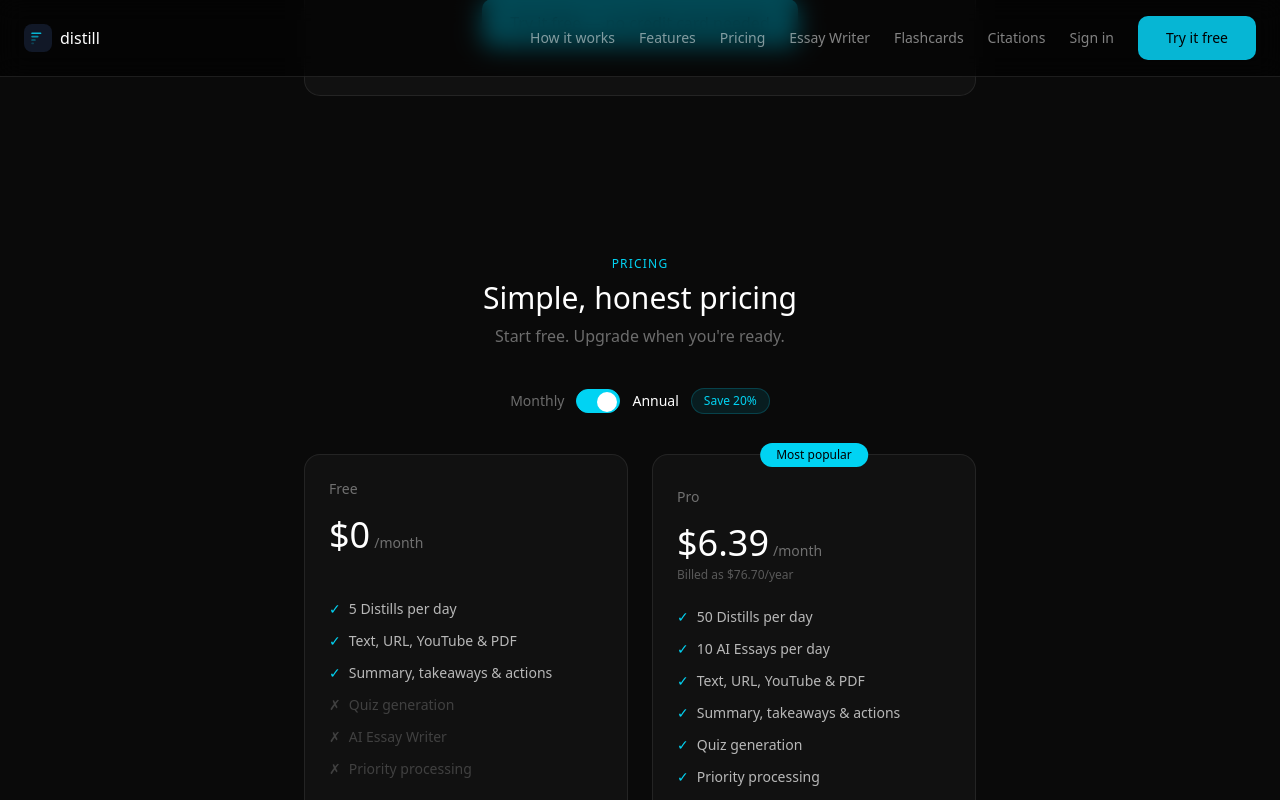
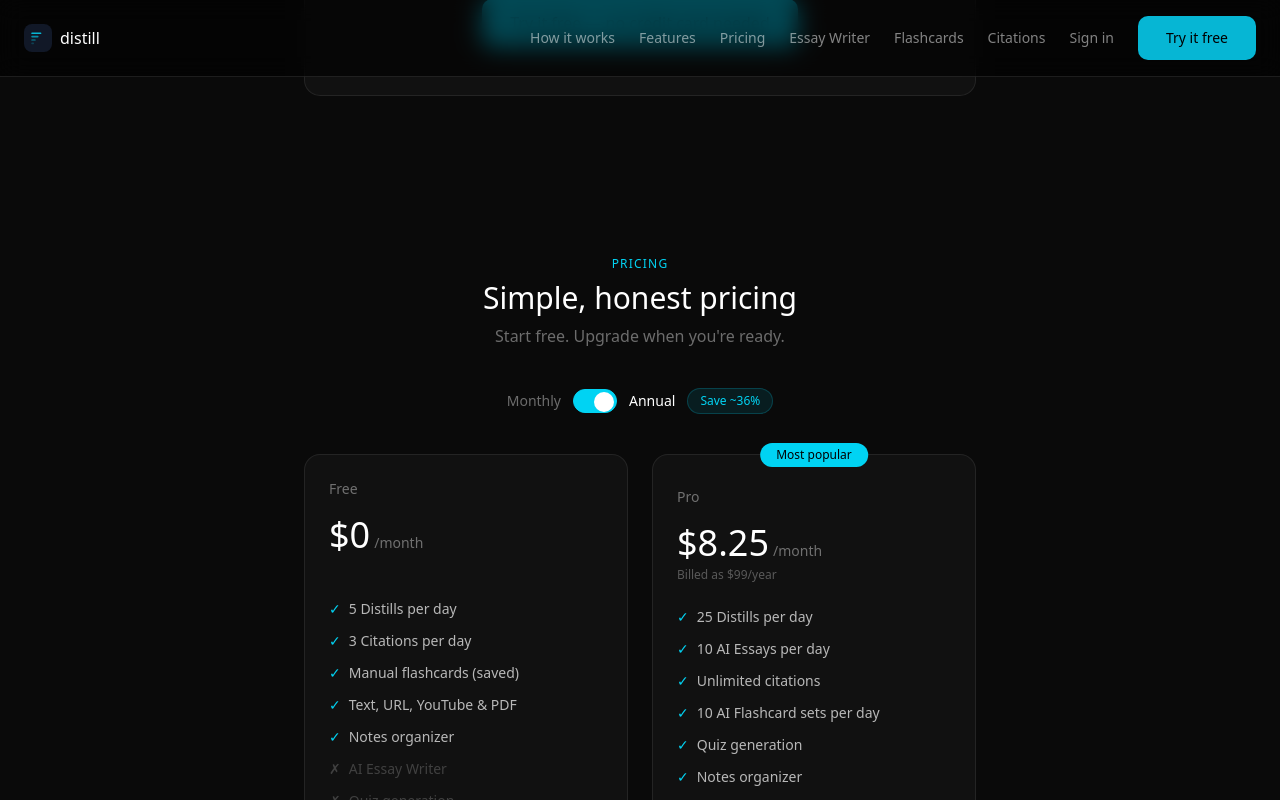
Before and after one commit to azxtyn/Distill, a Next.js app: page / in a window 1280 px wide. Both pictures are taken after a click on the button 643 px from the left and 3101 px from the top of the page. Shown: the part 2701-3501 px from the top of the page. Built offline with nearby package versions, Linux system fonts and the light colour scheme; no server answers.

Commit message:
update pricing to 12.99 monthly 99 yearly new limits

```diff
--- a/app/api/summarize/route.js
+++ b/app/api/summarize/route.js
@@ -5,7 +5,7 @@
 
 const client = new Anthropic({ apiKey: process.env.ANTHROPIC_API_KEY })
 const FREE_DAILY_LIMIT = 5
-const PRO_DAILY_LIMIT = 50
+const PRO_DAILY_LIMIT = 25
 
 export async function POST(req) {
   try {
--- a/components/Pricing.js
+++ b/components/Pricing.js
@@ -56,10 +56,12 @@
           <div className={`absolute top-0.5 w-5 h-5 bg-white rounded-full transition-all ${annual ? 'left-5' : 'left-0.5'}`}></div>
         </button>
         <span className={`text-sm ${annual ? 'text-white font-medium' : 'text-white/40'}`}>Annual</span>
-        {annual && <span className="text-xs font-medium text-cyan-400 bg-cyan-400/10 border border-cyan-400/20 rounded-full px-3 py-1">Save 20%</span>}
+        {annual && <span className="text-xs font-medium text-cyan-400 bg-cyan-400/10 border border-cyan-400/20 rounded-full px-3 py-1">Save ~36%</span>}
       </div>
 
       <div className="grid grid-cols-1 md:grid-cols-2 gap-6 max-w-2xl mx-auto">
+
+        {/* Free tier */}
         <div className="card p-6">
           <p className="text-sm text-white/40 font-medium mb-4">Free</p>
           <div className="flex items-baseline gap-1 mb-1">
@@ -69,11 +71,13 @@
           <p className="text-xs text-white/20 mb-6 h-4"> </p>
           <ul className="space-y-3 mb-8 text-sm">
             <li className="flex items-center gap-2 text-white/70"><span className="text-cyan-400">✓</span> 5 Distills per day</li>
+            <li className="flex items-center gap-2 text-white/70"><span className="text-cyan-400">✓</span> 3 Citations per day</li>
+            <li className="flex items-center gap-2 text-white/70"><span className="text-cyan-400">✓</span> Manual flashcards (saved)</li>
             <li className="flex items-center gap-2 text-white/70"><span className="text-cyan-400">✓</span> Text, URL, YouTube & PDF</li>
-            <li className="flex items-center gap-2 text-white/70"><span className="text-cyan-400">✓</span> Summary, takeaways & actions</li>
+            <li className="flex items-center gap-2 text-white/70"><span className="text-cyan-400">✓</span> Notes organizer</li>
+            <li className="flex items-center gap-2 text-white/20"><span className="text-white/20">✗</span> AI Essay Writer</li>
             <li className="flex items-center gap-2 text-white/20"><span className="text-white/20">✗</span> Quiz generation</li>
-            <li className="flex items-center gap-2 text-white/20"><span className="text-white/20">✗</span> AI Essay Writer</li>
-            <li className="flex items-center gap-2 text-white/20"><span className="text-white/20">✗</span> Priority processing</li>
+            <li className="flex items-center gap-2 text-white/20"><span className="text-white/20">✗</span> AI Flashcard generation</li>
           </ul>
           {!isSignedIn ? (
             <SignUpButton mode="modal">
@@ -86,22 +90,25 @@
           )}
         </div>
 
+        {/* Pro tier */}
         <div className="card p-6 border-cyan-400/30 relative">
-          <div className="absolute -top-3 left-1/2 -translate-x-1/2 bg-cyan-400 text-black text-xs font-medium px-4 py-1 rounded-full">
+          <div className="absolute -top-3 left-1/2 -translate-x-1/2 bg-cyan-400 text-black text-xs font-medium px-4 py-1 rounded-full whitespace-nowrap">
             Most popular
           </div>
           <p className="text-sm text-white/40 font-medium mb-4 mt-2">Pro</p>
           <div className="flex items-baseline gap-1 mb-1">
-            <span className="text-4xl font-medium text-white">{annual ? '$6.39' : '$7.99'}</span>
+            <span className="text-4xl font-medium text-white">{annual ? '$8.25' : '$12.99'}</span>
             <span className="text-white/40 text-sm">/month</span>
           </div>
-          <p className="text-xs text-white/30 mb-6 h-4">{annual ? 'Billed as $76.70/year' : ' '}</p>
+          <p className="text-xs text-white/30 mb-6 h-4">{annual ? 'Billed as $99/year' : ' '}</p>
           <ul className="space-y-3 mb-8 text-sm">
-            <li className="flex items-center gap-2 text-white/70"><span className="text-cyan-400">✓</span> 50 Distills per day</li>
+            <li className="flex items-center gap-2 text-white/70"><span className="text-cyan-400">✓</span> 25 Distills per day</li>
             <li className="flex items-center gap-2 text-white/70"><span className="text-cyan-400">✓</span> 10 AI Essays per day</li>
+            <li className="flex items-center gap-2 text-white/70"><span className="text-cyan-400">✓</span> Unlimited citations</li>
+            <li className="flex items-center gap-2 text-white/70"><span className="text-cyan-400">✓</span> 10 AI Flashcard sets per day</li>
+            <li className="flex items-center gap-2 text-white/70"><span className="text-cyan-400">✓</span> Quiz generation</li>
+            <li className="flex items-center gap-2 text-white/70"><span className="text-cyan-400">✓</span> Notes organizer</li>
             <li className="flex items-center gap-2 text-white/70"><span className="text-cyan-400">✓</span> Text, URL, YouTube & PDF</li>
-            <li className="flex items-center gap-2 text-white/70"><span className="text-cyan-400">✓</span> Summary, takeaways & actions</li>
-            <li className="flex items-center gap-2 text-white/70"><span className="text-cyan-400">✓</span> Quiz generation</li>
             <li className="flex items-center gap-2 text-white/70"><span className="text-cyan-400">✓</span> Priority processing</li>
           </ul>
           {!isSignedIn ? (
@@ -119,7 +126,16 @@
           )}
         </div>
       </div>
+
+      {/* Stripe security note */}
       <p className="text-center text-xs text-white/20 mt-8">🔒 Secure checkout powered by Stripe — cancel anytime</p>
+
+      {/* The joke */}
+      <div className="max-w-2xl mx-auto mt-6 border border-white/5 rounded-xl p-4 bg-white/5 text-center">
+        <p className="text-white/30 text-xs leading-relaxed">
+          💸 <span className="text-white/50 font-medium">Why does Pro cost money?</span> Honest answer — AI isn't cheap. Every summary, essay, and flashcard set costs us real money in API fees. We're not a big corporation with unlimited funding — just a small team that genuinely wants to help students learn faster without going broke in the process. We priced Pro as fairly as we could while keeping the lights on. Thanks for understanding. 🙏
+        </p>
+      </div>
     </section>
   )
 }
```
